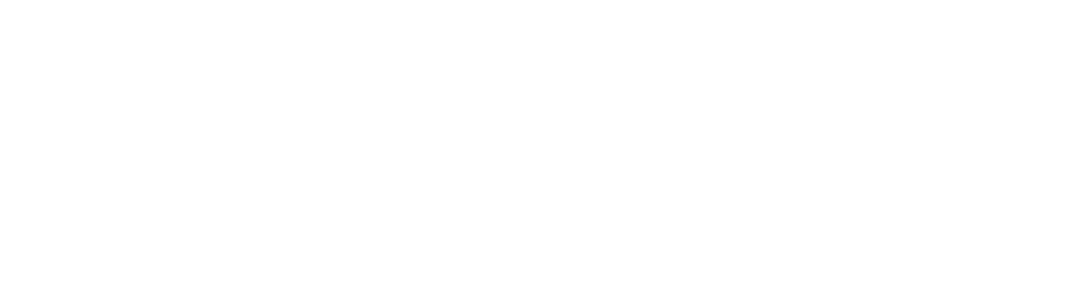
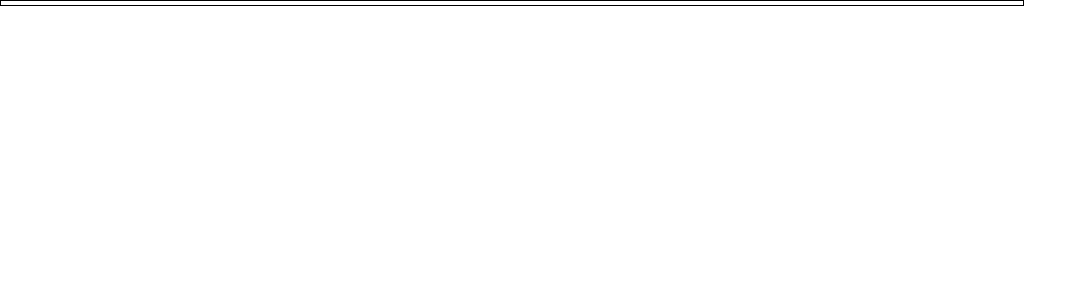
Before and after one commit to thinkful-ei25/Jonathon-Logan-Petful-Frontend, a React (Create React App) app: page / in a window 1280 px wide. Shown: the top 300 px of the page, without its empty margins (0-1087 px from the left). Built offline with nearby package versions, Linux system fonts and the light colour scheme.

Commit message:
html started

```diff
--- a/src/components/app/App.css
+++ b/src/components/app/App.css
@@ -0,0 +1,21 @@
+.body {
+  font-family: 'Lato', sans-serif;
+  font-size: 16px;
+  overflow-x: hidden;
+  height: 100vh;
+}
+
+.petContainer{
+  border: 1px solid black;
+  width: 50%;
+  height: 25%;
+}
+
+.petImage{
+  height: 100%;
+}
+
+.petTable{
+  width: 80%;
+  border: 1px solid black;
+}
--- a/src/components/app/App.js
+++ b/src/components/app/App.js
@@ -5,7 +5,11 @@
   render() {
     return (
       <body className = "body">
+        <table className="petTable">
+          <row>
 
+          </row>
+        </table>
       </body>
     );
   }
--- /dev/null
+++ b/src/components/config.js
@@ -0,0 +1 @@
+export const API_BASE_URL = "localhost:8080";
```
Also changed, not shown: src/actions/fetch_database.js (added, +16 -0 lines), src/actions/parse.js (added, +12 -0 lines).
